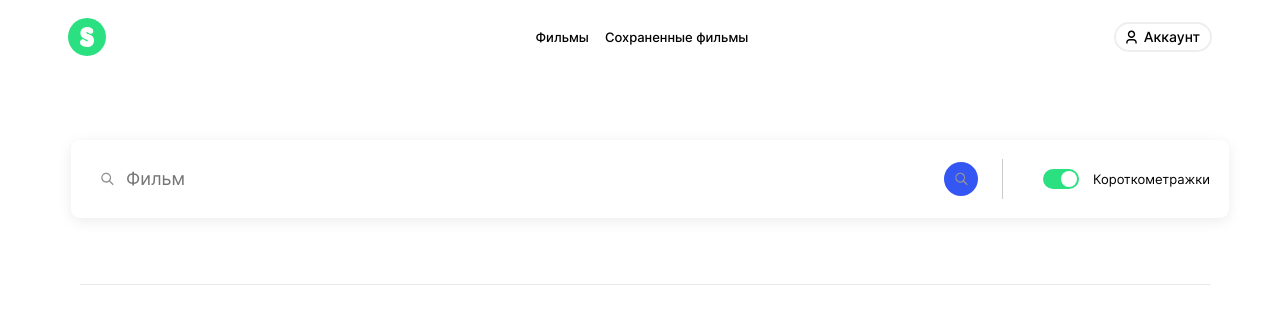
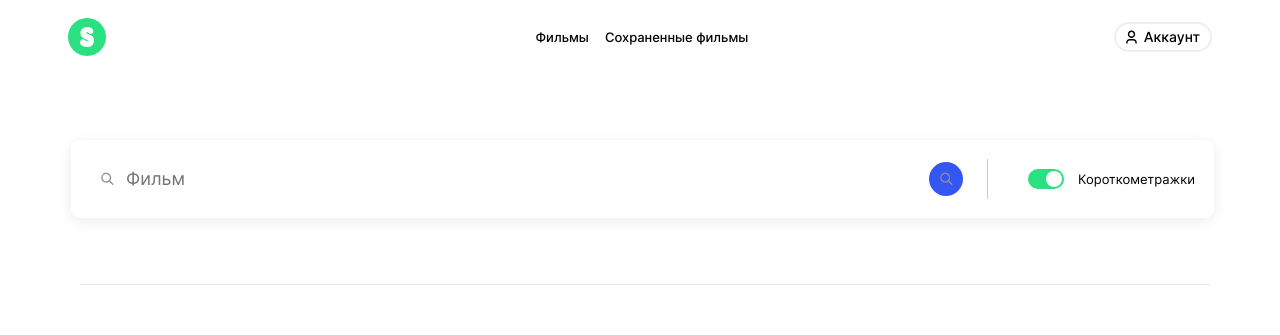
Before and after one commit to Olga-Sotula/movies-explorer-frontend, a React (Create React App) app: page /movies in a window 1280 px wide. Shown: the top 335 px of the page. Built offline with nearby package versions, Linux system fonts and the light colour scheme.

Commit message:
fix: styled movies by figma

```diff
--- a/src/components/FilterBar/FilterBar.css
+++ b/src/components/FilterBar/FilterBar.css
@@ -1,7 +1,7 @@
 .filter-bar {
   margin: 66px 70px 80px 80px;
   max-width: 1280px;
-  padding: 0 0 66px 10px;
+  padding: 0 15px 66px 10px;
   box-sizing: border-box;
   border-bottom: 1px solid var(--ghost-color);
   display:flex;
--- a/src/components/MoviesCardList/MoviesCardList.css
+++ b/src/components/MoviesCardList/MoviesCardList.css
@@ -1,6 +1,6 @@
 .cards {
   margin: 0 auto;
-  padding: 0 56px 0 68px;
+  padding: 0 68px;
   max-width: 1280px;
   }
 
```
